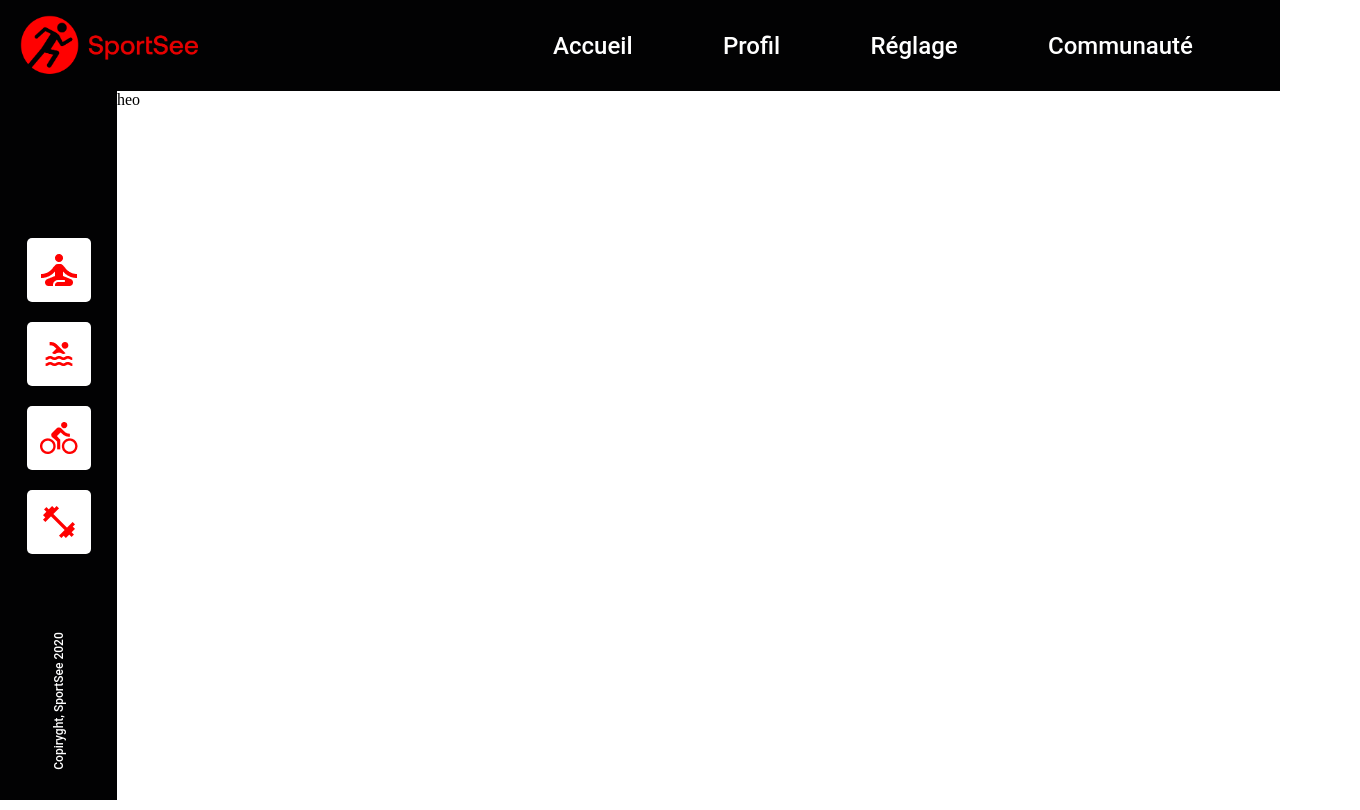
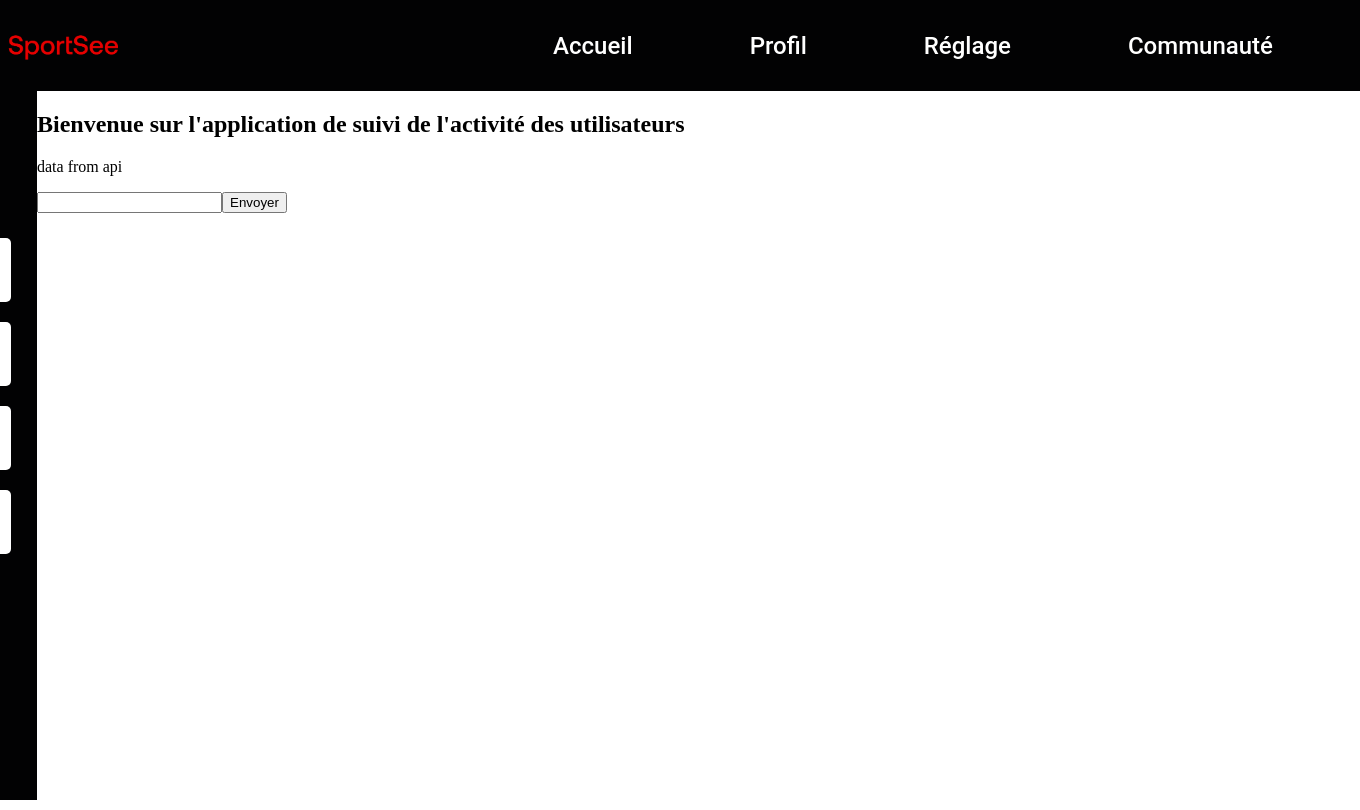
Before and after one commit to Mehdony/p12-SportSee, a React (Create React App) app: page / in a window 1280 px wide. Shown: the whole page, 1360 px wide, since content can reach past the window. Built offline with nearby package versions, Linux system fonts and the light colour scheme; no server answers.

Commit message:
Login + Promise All Home OK

```diff
--- a/src/App.css
+++ b/src/App.css
@@ -2,7 +2,7 @@
   display: flex;
   flex-direction: column;
   align-items: center;
-
+  width: 1440px;
 }
 
 .mainContainer{
--- /dev/null
+++ b/src/Pages/Home/Home.jsx
@@ -0,0 +1,56 @@
+import React, { useEffect, useState, useTransition } from 'react'
+import { store } from '../../config'
+import { useParams } from 'react-router-dom';
+
+const Home = () => {
+
+  const {id} = useParams()
+
+  const [average, setAverage] = useState([])
+  const [userDatas, setUserDatas] = useState([])
+  const [userInfos, setUserInfos] = useState([])
+  const [userScore, setUserScore] = useState([])
+  const [userActivity, setUserActivity] = useState([])
+  const [kind, setKind] = useState([])
+  const [userPerformance, setUserPerformance] = useState([])
+  const [wait, setWait] = useState([])
+
+  useEffect(() => {
+    promiseAll()
+  // eslint-disable-next-line react-hooks/exhaustive-deps
+  },[])
+
+  const promiseAll = async () => {
+    setWait(true)
+    try{
+      const [userDatas, averageSession, userActivity, userPerformance] =
+      await Promise.all([
+        store.getUserId(id),
+        store.getUserAverageSession(id),
+        store.getUserActivity(id),
+        store.getUserPerformance(id)
+      ])
+      setUserDatas(userDatas.nutType)
+      setUserInfos(userDatas.userInfos)
+      setUserScore(userDatas.todayScore)
+      setAverage(averageSession)
+      setUserActivity(userActivity)
+      setUserPerformance(userPerformance)
+      setKind(userPerformance.kind)
+    } catch (err) {
+      console.log(err)
+    }finally{
+      setWait(false)
+    }
+  }
+
+  if(wait){
+    return <div>loading...</div>
+  }
+
+  return (
+    <div>heo</div>
+  )
+}
+
+export default Home
--- /dev/null
+++ b/src/Pages/Login/Login.jsx
@@ -0,0 +1,36 @@
+import { useState } from "react";
+import { useNavigate } from "react-router-dom";
+import { whereAreWe } from "../../config";
+import styles from "./Login.module.css";
+
+function Login() {
+  // permet de stocker l'id de l'utilisateur
+  const [id, setId] = useState("");
+  // permet de naviguer entre les pages
+  const navigate = useNavigate();
+  // permet de changer l'id de l'utilisateur
+  const handleChange = (e) => {
+    setId(e.target.value);
+  };
+  // permet de naviguer vers la page Home avec l'id de l'utilisateur
+  const handleSubmit = (e) => {
+    e.preventDefault();
+    navigate(`/user/${id}`);
+  };
+
+  return (
+    <div>
+      <h1 className={styles.title}>
+        {" "}
+        Bienvenue sur l'application de suivi de l'activité des utilisateurs
+      </h1>
+      <p>
+        data from <span>{whereAreWe}</span>
+      </p>
+      <input type="text" value={id} onChange={(e) => handleChange(e)} />
+      <button onClick={(e) => handleSubmit(e)}>Envoyer</button>
+    </div>
+  );
+}
+
+export default Login;
--- a/src/components/Home/Home.jsx
+++ /dev/null
@@ -1,18 +0,0 @@
-import React from 'react'
-import { store } from '../../config'
-
-const Home = () => {
-
-  console.log("ligne 1 " , store.getUserId(12));
-  console.log("ligne 2 " , store.getUserActivity(12));
-  console.log("ligne 3 " , store.getUserAverageSession(12));
-  console.log("ligne 4 " , store.getUserPerformance(12));
-
-
-
-  return (
-    <div>heo</div>
-  )
-}
-
-export default Home
--- a/src/config.js
+++ b/src/config.js
@@ -4,3 +4,5 @@ import MockStore from "./Services/mockStore";
 // si la variable d'environnement REACT_APP_DATA_SOURCE est égale à "mock" on utilise le mockStore
 // sinon on utilise le apiStore
 export let store = process.env.REACT_APP_DATA_SOURCE === "mock" ? MockStore : ApiStore;
+// permet de savoir si on est en mode mock ou api
+export let whereAreWe = process.env.REACT_APP_DATA_SOURCE === "mock" ? "mock" : "api";
--- a/src/index.css
+++ b/src/index.css
@@ -2,4 +2,8 @@ body {
   margin: 0;
   padding: 0;
   box-sizing: border-box;
+  display: flex;
+  align-items: center;
+  flex-direction: column;
+  overflow: hidden;
 }
--- a/src/routing/Routing.jsx
+++ b/src/routing/Routing.jsx
@@ -1,13 +1,14 @@
 import React from "react";
 import {Routes, Route} from "react-router-dom"
-import Home from '../components/Home/Home.jsx'
+import Home from '../Pages/Home/Home.jsx'
+import Login from '../Pages/Login/Login.jsx'
 
 export function Routing() {
   return (
     <Routes>
-        <Route path="/" element={<Home/>} />
-        {/* <Route path="/" element={<Home/>} />
-        <Route path="/" element={<Home/>} /> */}
+        <Route path="/" element={<Login/>} />
+        <Route path="/user/:id" element={<Home/>} />
+        {/* <Route path="/" element={<Home/>} /> */}
     </Routes>
   )
 }
```
Also changed, not shown: src/Pages/Home/Home.module.css (added), src/Pages/Login/Login.module.css (added).
